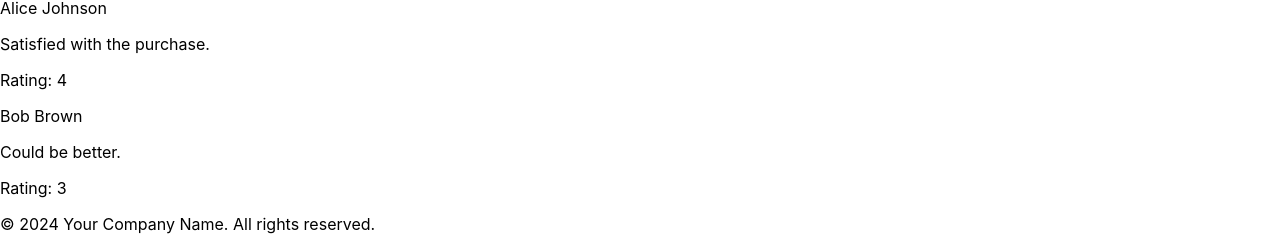
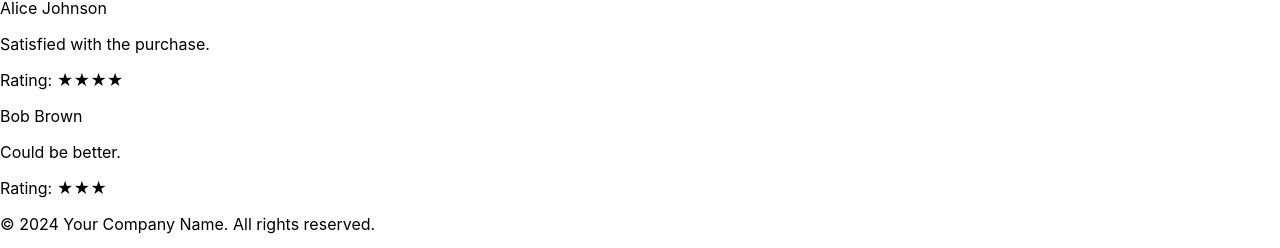
Before and after one commit to brikhi2027/ENSF381Assignment4, a React (Create React App) app in the folder my-ecommerce-app/: page / in a window 1280 px wide. Shown: the part 310-558 px from the top of the page. Built offline with nearby package versions, Linux system fonts and the light colour scheme.

Commit message:
homepage finished

```diff
--- a/my-ecommerce-app/src/components/HomeMainSection.js
+++ b/my-ecommerce-app/src/components/HomeMainSection.js
@@ -28,11 +28,15 @@ const HomeMainSection = () => {
             <button onClick = {handleButtonClick}>Shop Now</button>
             <h2>Customer Reviews</h2>
             {review.map(function(review) {
+                var ratingStars = []
+                for (let i = 0; i < review.stars; i++){
+                    ratingStars.push('★');
+                }
                 return(
                     <div>
                         <p>{review.customerName}</p>
                         <p>{review.reviewContent}</p>
-                        <p>Rating: {review.stars} </p>
+                        <p>Rating: {ratingStars}</p>
                     </div>
                 );
             })}
```
